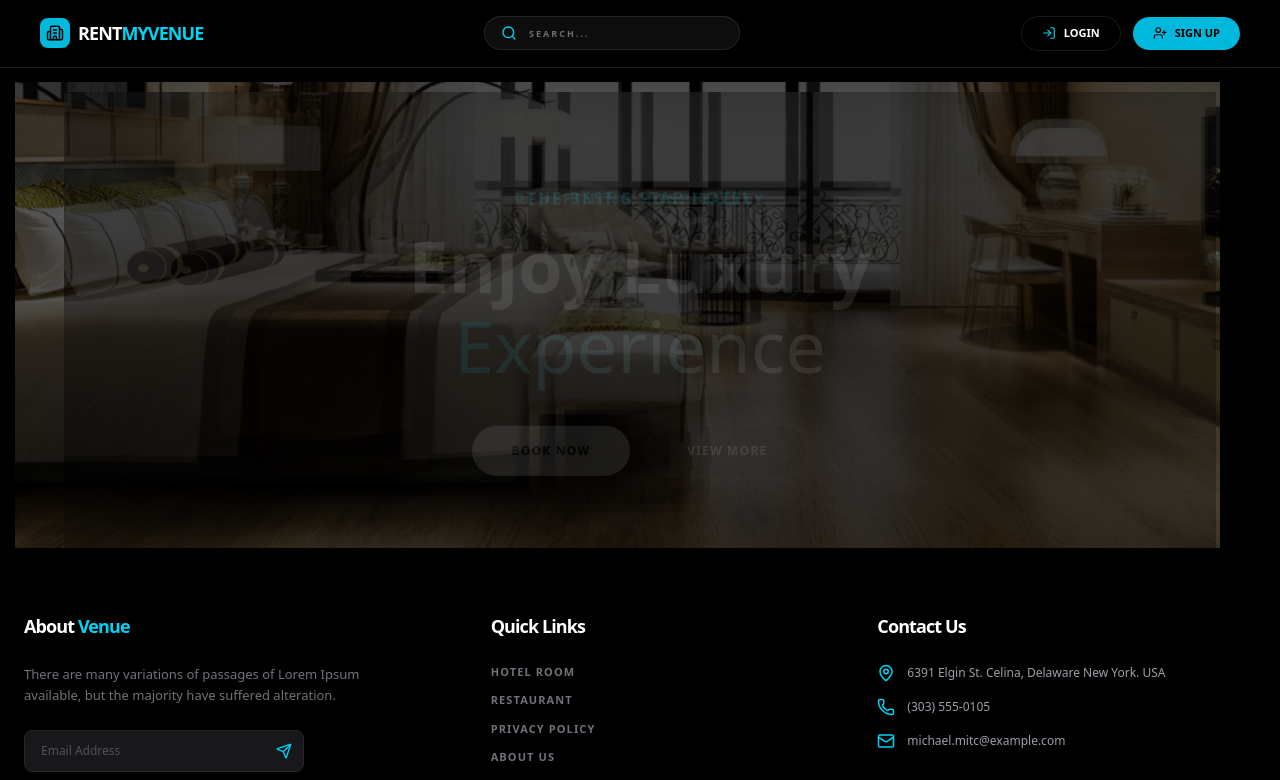
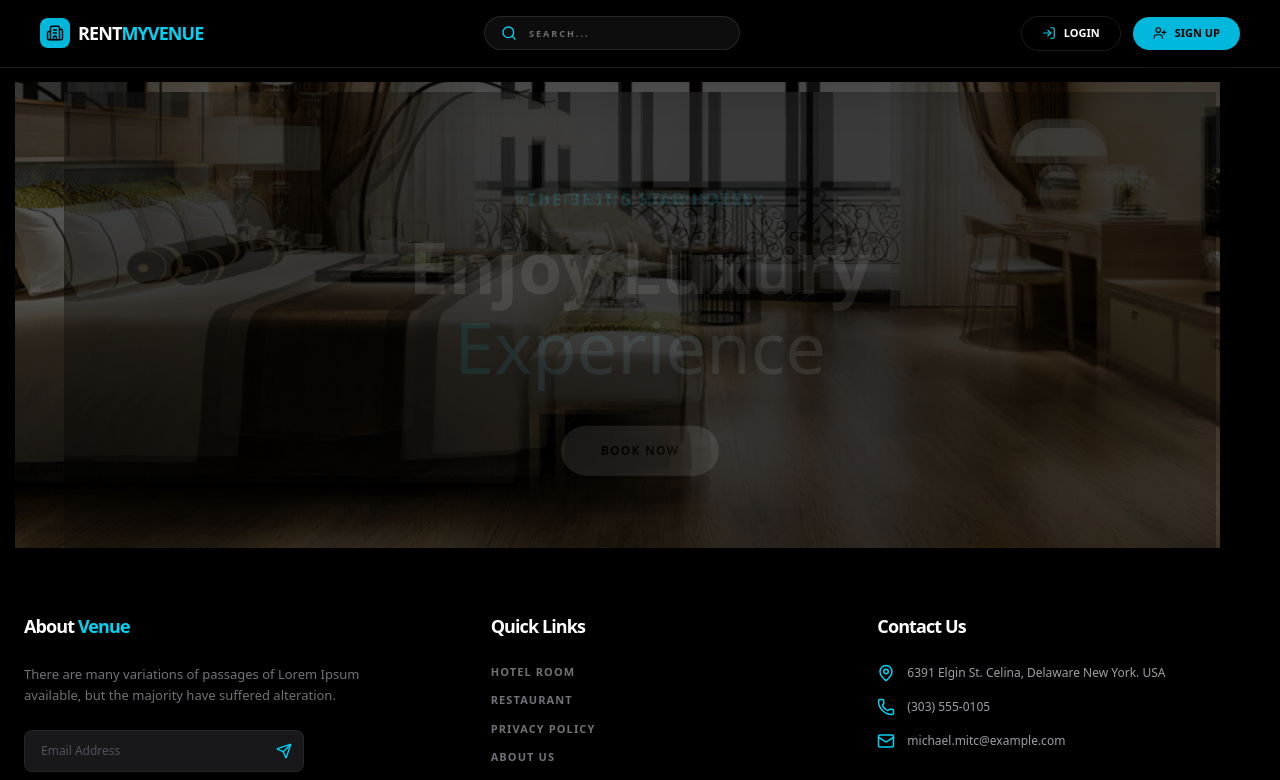
Before and after one commit to sushmitpanday/venue, a React app in the folder Frontend/: page /user/register in a window 1280 px wide. Shown: the top 780 px of the page. Built offline with nearby package versions, Linux system fonts and the light colour scheme; the HTML template or start-up script is replaced by a standard one.

Commit message:
afterwalk

```diff
--- a/Frontend/src/Pages/Auth/UserRegister.jsx
+++ b/Frontend/src/Pages/Auth/UserRegister.jsx
@@ -5,7 +5,7 @@ import { MapPin, IndianRupee, Eye, Calendar, X } from 'lucide-react';
 
 const API_BASE = window.location.hostname === "localhost"
     ? "http://localhost:3000"
-    : "https://venue-giv8.vercel.app";
+    : "https://venue-sooty.vercel.app";
 
 const UserRegister = () => {
     const [loading, setLoading] = useState(false);
--- a/Frontend/src/components/AdminDashboard.jsx
+++ b/Frontend/src/components/AdminDashboard.jsx
@@ -7,7 +7,7 @@ const AdminDashboard = () => {
     const navigate = useNavigate();
     const API_BASE = window.location.hostname === "localhost"
         ? "http://localhost:3000"
-        : "https://venue-giv8.vercel.app";
+        : "https://venue-sooty.vercel.app";
 
     const [activeTab, setActiveTab] = useState('user-listings');
     const [userVenues, setUserVenues] = useState([]);
--- a/Frontend/src/components/Header.jsx
+++ b/Frontend/src/components/Header.jsx
@@ -9,7 +9,7 @@ export default function Header() {
 
   const API_BASE = window.location.hostname === "localhost"
     ? "http://localhost:3000"
-    : "https://venue-giv8.vercel.app";
+    : "https://venue-sooty.vercel.app";
 
   const [searchData, setSearchData] = useState({ city: '', tehsil: '', state: '' });
   const [results, setResults] = useState([]);
--- a/Frontend/src/components/Hero.jsx
+++ b/Frontend/src/components/Hero.jsx
@@ -75,18 +75,12 @@ const Hero = () => {
                         </div>
 
                         {/* Buttons converted to Black/Cyan Theme */}
-                        <div className="main-slider-one__btn animate-text-delay-2 mt-10 flex flex-col md:flex-row items-center justify-center gap-4">
+                    <div className="main-slider-one__btn animate-text-delay-2 mt-10 flex justify-center">
   <a
     href="#"
     className="thm-btn inline-block bg-white text-black hover:bg-cyan-500 hover:text-black px-10 py-4 rounded-full font-black uppercase text-[12px] tracking-widest transition-all shadow-xl"
   >
     Book Now
-                          </a>
-                          <a
-                            href="#"
-                            className="thm-btn inline-block bg-zinc-900 text-white border border-white/20 hover:border-cyan-500 hover:text-cyan-400 px-10 py-4 rounded-full font-black uppercase text-[12px] tracking-widest transition-all"
-                          >
-                            VIEW MORE
   </a>
 </div>
                       </div>
--- a/Frontend/src/components/Login.jsx
+++ b/Frontend/src/components/Login.jsx
@@ -6,7 +6,7 @@ import { Mail, Lock, LogIn, ArrowRight } from 'lucide-react';
 // API Configuration
 const API_BASE = window.location.hostname === "localhost"
     ? "http://localhost:3000"
-    : "https://venue-giv8.vercel.app";
+    : "https://venue-sooty.vercel.app";
 
 const Login = () => {
     const [email, setEmail] = useState('');
--- a/Frontend/src/components/OwnerDashboard.jsx
+++ b/Frontend/src/components/OwnerDashboard.jsx
@@ -7,7 +7,7 @@ const OwnerDashboard = () => {
     const navigate = useNavigate();
     const API_BASE = window.location.hostname === "localhost"
         ? "http://localhost:3000"
-        : "https://venue-giv8.vercel.app";
+        : "https://venue-sooty.vercel.app";
 
     const [activeTab, setActiveTab] = useState('view');
     const [myVenues, setMyVenues] = useState([]);
--- a/Frontend/src/components/Register.jsx
+++ b/Frontend/src/components/Register.jsx
@@ -6,7 +6,7 @@ import { User, Mail, Lock, UserPlus, ArrowRight } from 'lucide-react';
 // API Configuration
 const API_BASE = window.location.hostname === "localhost"
   ? "http://localhost:3000"
-  : "https://venue-giv8.vercel.app";
+  : "https://venue-sooty.vercel.app";
 
 const Register = () => {
   const [fullname, setFullname] = useState('');
--- a/Frontend/src/components/VenueDetial.jsx
+++ b/Frontend/src/components/VenueDetial.jsx
@@ -20,7 +20,7 @@ const VenueDetial = () => {
 
     const API_BASE = window.location.hostname === "localhost"
         ? "http://localhost:3000"
-        : "https://venue-giv8.vercel.app";
+        : "https://venue-sooty.vercel.app";
 
     useEffect(() => {
         const fetchVenueData = async () => {
```
Lines whose indentation alone changed are shown as unchanged.
